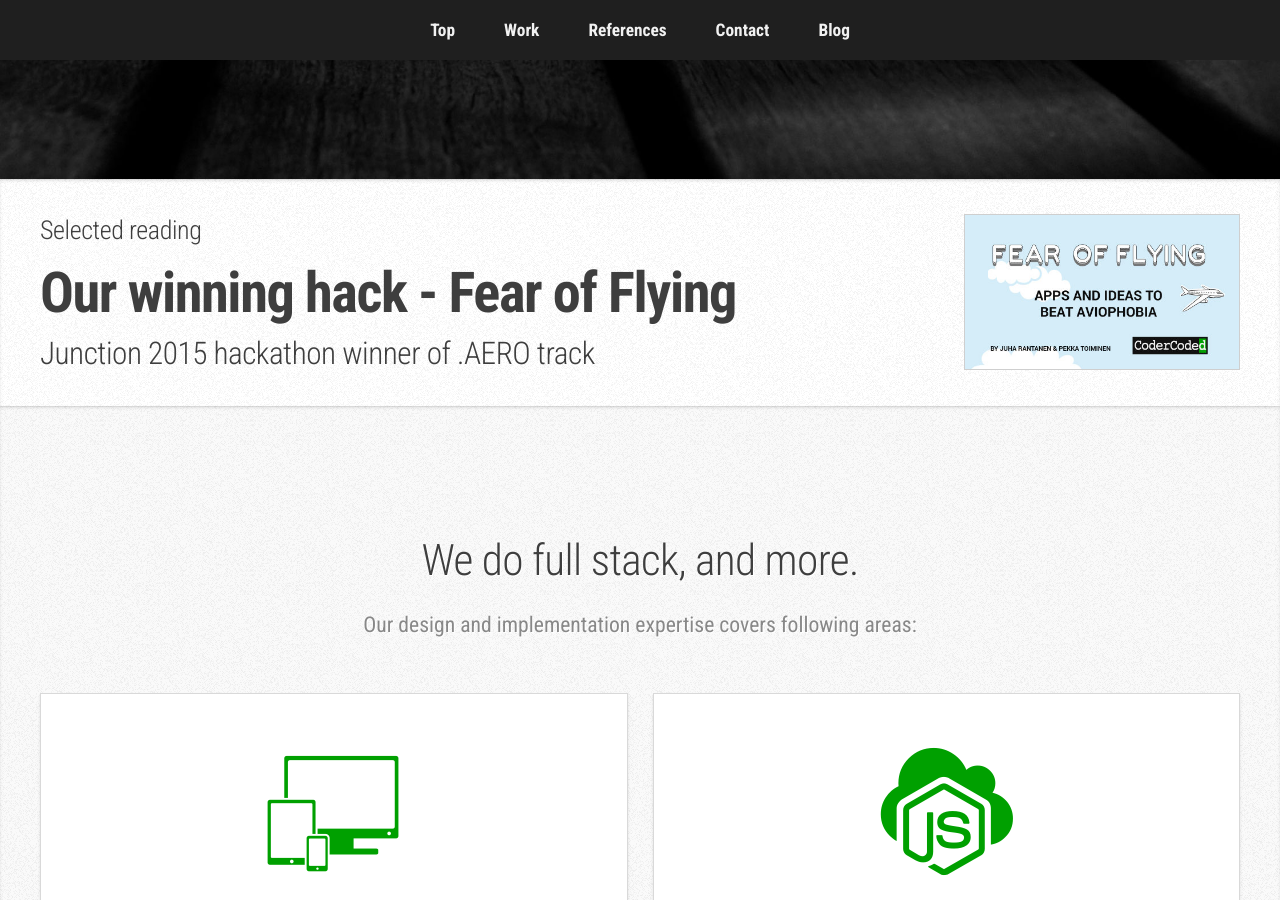
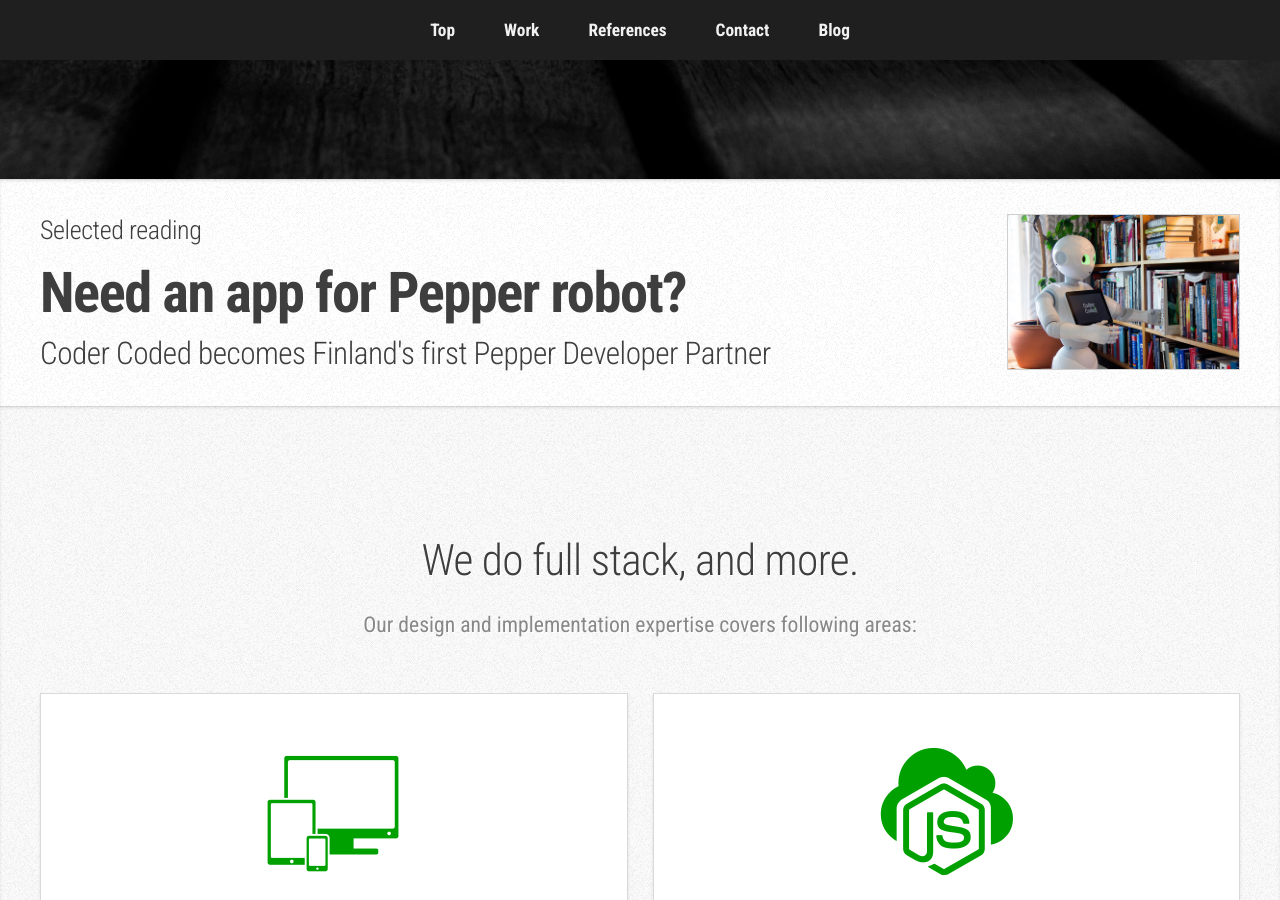
Before and after one commit to CoderCoded/CoderCoded.github.io, a Jekyll site: the page built from index.html, in a window 1280 px wide and 900 px high, scrolled down 454 px. Built offline with Jekyll 4.4.1, drawn with Linux system fonts in a browser that asks for light colours; some web fonts are replaced.

Commit message:
Pepper blog post.

```diff
--- a/index.html
+++ b/index.html
@@ -27,10 +27,10 @@
     <div class="row">
       <div class="12u 12u(mobile)">
         <header>
-          <a href ="/blog/2015/11/09/fear-of-flying.html" class="not-mobile"><img class="news-image" src="/images/resized/480/fear-of-flying.jpg"></a>
+          <a href ="/blog/2016/08/03/pepper-developer-partner.html" class="not-mobile"><img class="news-image" src="/images/resized/480/crcd_pepper_5.jpg"></a>
           <h4>Selected reading</h4>
-          <a href ="/blog/2015/11/09/fear-of-flying.html"><h1>Our winning hack - Fear of Flying</h1></a>
-          <h3>Junction 2015 hackathon winner of .AERO track</h3>
+          <a href ="/blog/2016/08/03/pepper-developer-partner.html"><h1>Need an app for Pepper robot?</h1></a>
+          <h3>Coder Coded becomes Finland's first Pepper&nbsp;Developer&nbsp;Partner</h3>
         </header>
       </div>
     </div>
```
Also changed, not shown: _posts/2016-08-03-pepper-developer-partner.md (added, +35 -0 lines), images/crcd_pepper_1.jpg (added), images/resized/1400/crcd_pepper_1.jpg (added), images/resized/1400/crcd_pepper_5.jpg (added), images/resized/480/crcd_pepper_1.jpg (added), images/resized/480/crcd_pepper_5.jpg (added), images/resized/800/crcd_pepper_1.jpg (added), images/resized/800/crcd_pepper_5.jpg (added), 1 other file.
